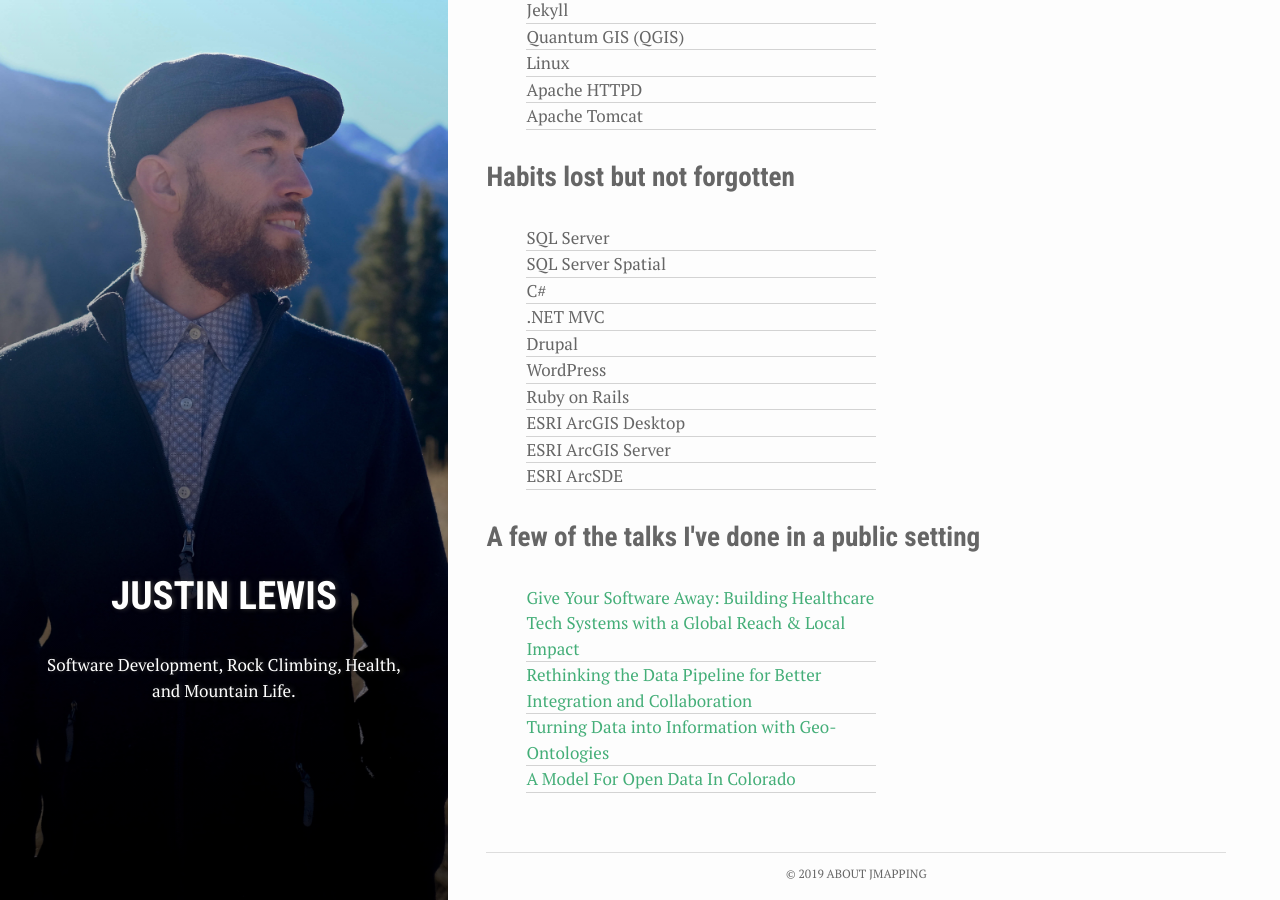
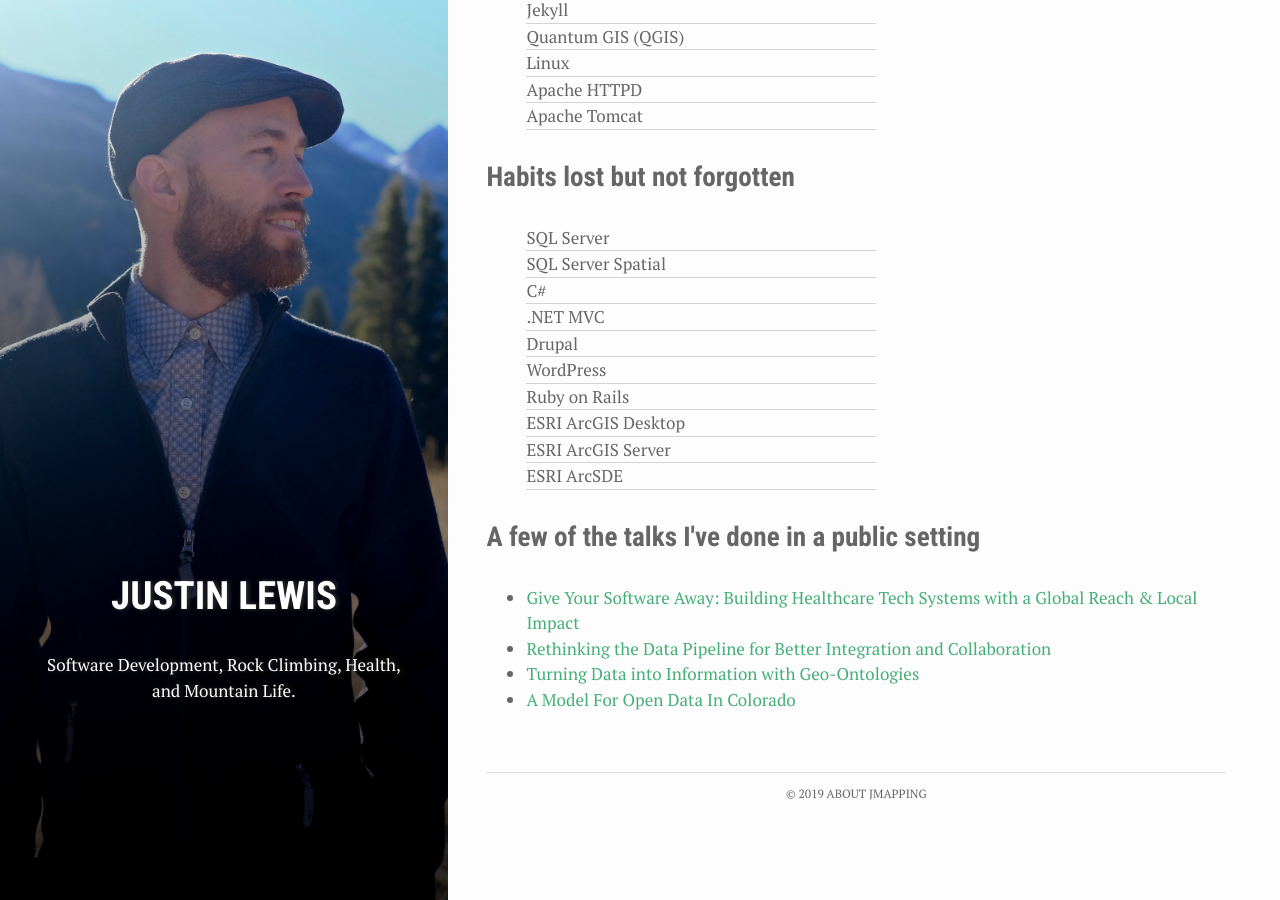
Before and after one commit to justinlewis/jmapping, a Jekyll site: the page built from index.html, in a window 1280 px wide and 900 px high, scrolled down 1579 px. Built offline with Jekyll 4.4.1, drawn with Linux system fonts in a browser that asks for light colours; nearby versions of some CDN libraries.

Commit message:
Update index.html

```diff
--- a/index.html
+++ b/index.html
@@ -70,7 +70,7 @@ summary: "Software Development, Rock Climbing, Health, and Mountain Life."
 </ul>
 
 <h3>A few of the talks I've done in a public setting</h3>
-<ul class="skills-list">
+<ul>
   <li> <a href="https://www.tedxgj.com/sessions/give-your-software-away-building-healthcare-tech-systems-with-a-global-reach-local-impact/" target="_blank">Give Your Software Away: Building Healthcare Tech Systems with a Global Reach & Local Impact</a> </li>
   <li> <a href="https://www.slideshare.net/slideshow/embed_code/key/nBwEl2SlblFQ0G" target="_blank">Rethinking the Data Pipeline for Better Integration and Collaboration</a> </li>
   <li> <a href="https://vimeo.com/142207452" target="_blank">Turning Data into Information with Geo-Ontologies </a> </li>
```
